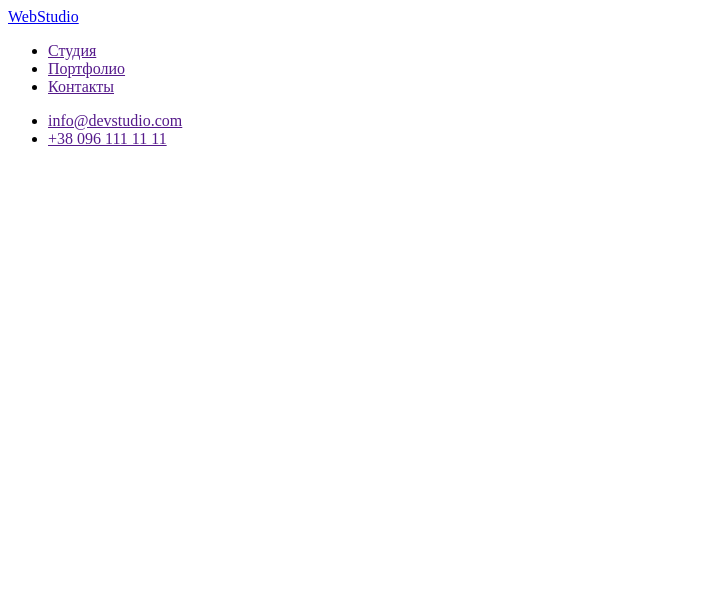
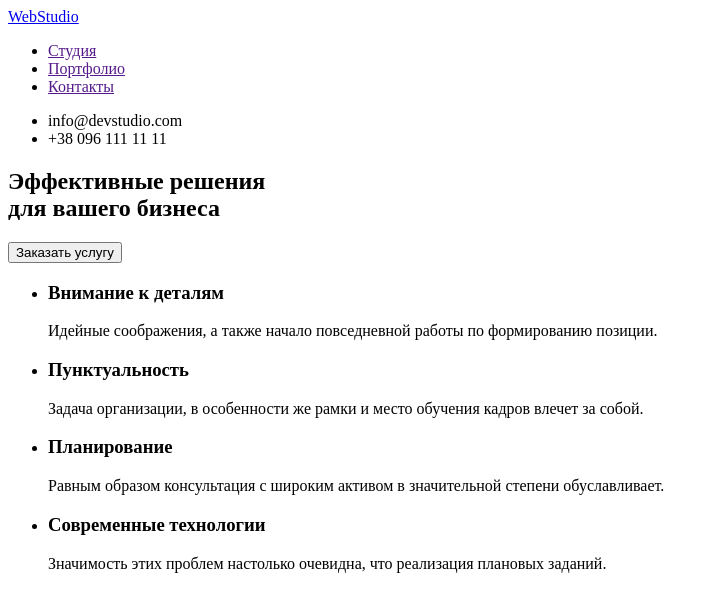
Before and after one commit to Cr0ns/goit-markup-hw-01, a plain HTML site: page index.html in a window 1280 px wide. Shown: the whole page, without its empty margins (0-719 px from the left). Drawn offline with Linux system fonts and the light colour scheme.

Commit message:
секция особенности

```diff
--- a/index.html
+++ b/index.html
@@ -7,6 +7,7 @@
     <title>Document</title>
 </head>
 <body>
+    <nav>
     <header>
         <a href="/">WebStudio</a>
         <ul>
@@ -14,10 +15,46 @@
             <li><a href="">Портфолио</a></li>
             <li><a href="">Контакты</a></li>
         </ul>
+    </nav>
         <ul>
-            <li><a href="">info@devstudio.com</a></li>
-            <li><a href="">+38 096 111 11 11</a></li>
+            <li><a href=""></a>info@devstudio.com</li>
+            <li><a href=""></a>+38 096 111 11 11</li>
         </ul>
+
     </header>
+    <div>
+        <section>
+            <h1>Эффективные решения<br> для вашего бизнеса</h1>
+            <button type="button">Заказать услугу</button>
+        </section>
+    </div>
+    <section>
+        <h2 style="display: none">Особенности</h2>
+
+        <ul>
+            <li>
+                <h3>Внимание к деталям</h3>
+                <p>Идейные соображения, а также начало повседневной работы по формированию позиции.</p>
+            </li>
+        </ul>
+        <ul>
+            <li>
+                <h3>Пунктуальность</h3>
+                <p>Задача организации, в особенности же рамки и место обучения кадров влечет за собой.</p>
+            </li>
+        </ul>
+        <ul>
+            <li>
+                <h3>Планирование</h3>
+                <p>Равным образом консультация с широким активом в значительной степени обуславливает.</p>
+            </li>
+        </ul>
+        <ul>
+            <li>
+                <h3>Современные технологии</h3>
+                <p>Значимость этих проблем настолько очевидна, что реализация плановых заданий.</p>
+            </li>
+        </ul>
+    </section>
 </body>
 </html>
```
Also changed, not shown: css/style.css (added).
